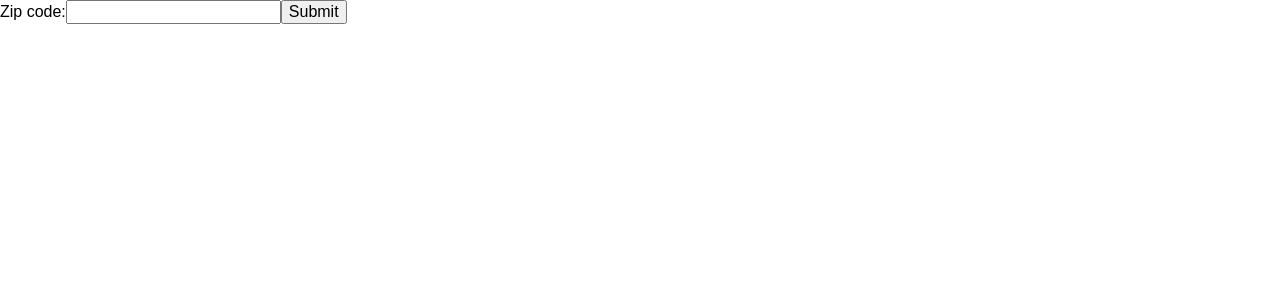
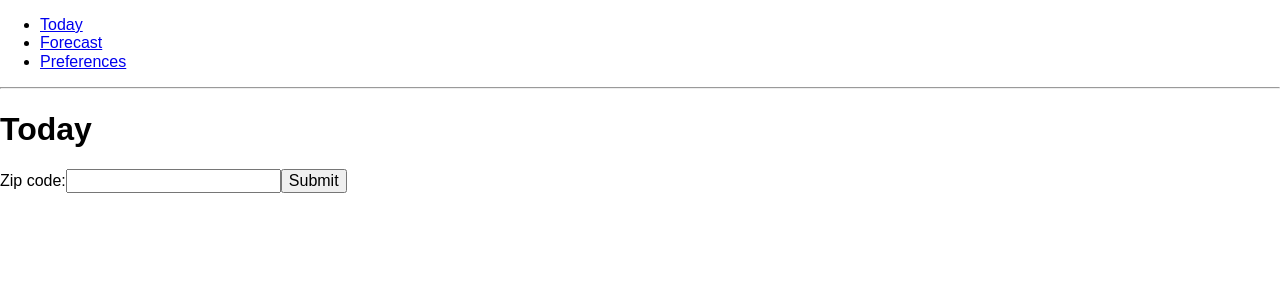
Before and after one commit to jchiatt/spokes-app-web, a React (Create React App) app in the folder client/: page / in a window 1280 px wide. Shown: the top 300 px of the page. Built offline with nearby package versions, Linux system fonts and the light colour scheme.

Commit message:
add dumb components for basic structure

```diff
--- a/client/package.json
+++ b/client/package.json
@@ -9,7 +9,8 @@
     "axios": "^0.18.0",
     "normalize.css": "^8.0.0",
     "react": "^16.4.0",
-    "react-dom": "^16.4.0"
+    "react-dom": "^16.4.0",
+    "react-router-dom": "^4.2.2"
   },
   "scripts": {
     "start": "react-scripts start",
--- a/client/src/App.js
+++ b/client/src/App.js
@@ -1,6 +1,13 @@
 import React, { Component } from 'react';
+import {
+  BrowserRouter as Router,
+  Route,
+  Link
+} from 'react-router-dom';
 
-import LocationSearch from './components/LocationSearch';
+import Today from './screens/Today';
+import Forecast from './screens/Forecast';
+import Preferences from './screens/Preferences';
 
 import './App.css';
 
@@ -8,7 +15,21 @@ class App extends Component {
 
   render() {
     return (
-      <LocationSearch />
+      <Router>
+        <div>
+          <ul>
+            <li><Link to="/">Today</Link></li>
+            <li><Link to="/forecast">Forecast</Link></li>
+            <li><Link to="preferences">Preferences</Link></li>
+          </ul>
+
+          <hr />
+
+          <Route exact path="/" component={Today} />
+          <Route path="/forecast" component={Forecast} />
+          <Route path="/preferences" component={Preferences} />
+        </div>
+      </Router>
     );
   }
 }
--- /dev/null
+++ b/client/src/screens/Forecast.js
@@ -0,0 +1,7 @@
+import React from 'react';
+
+const Forecast = () => {
+  return <h1>Forecast</h1>
+}
+
+export default Forecast;
--- /dev/null
+++ b/client/src/screens/Preferences.js
@@ -0,0 +1,7 @@
+import React from 'react';
+
+const Preferences = () => {
+  return <h1>Preferences</h1>
+}
+
+export default Preferences;
--- /dev/null
+++ b/client/src/screens/Today.js
@@ -0,0 +1,13 @@
+import React from 'react';
+import LocationSearch from '../components/LocationSearch';
+
+const Today = () => {
+  return(
+    <div>
+      <h1>Today</h1>
+      <LocationSearch />
+    </div>
+  )
+}
+
+export default Today;
```
Also changed, not shown: 1 other file (tests, documents, lock files or other folders).
